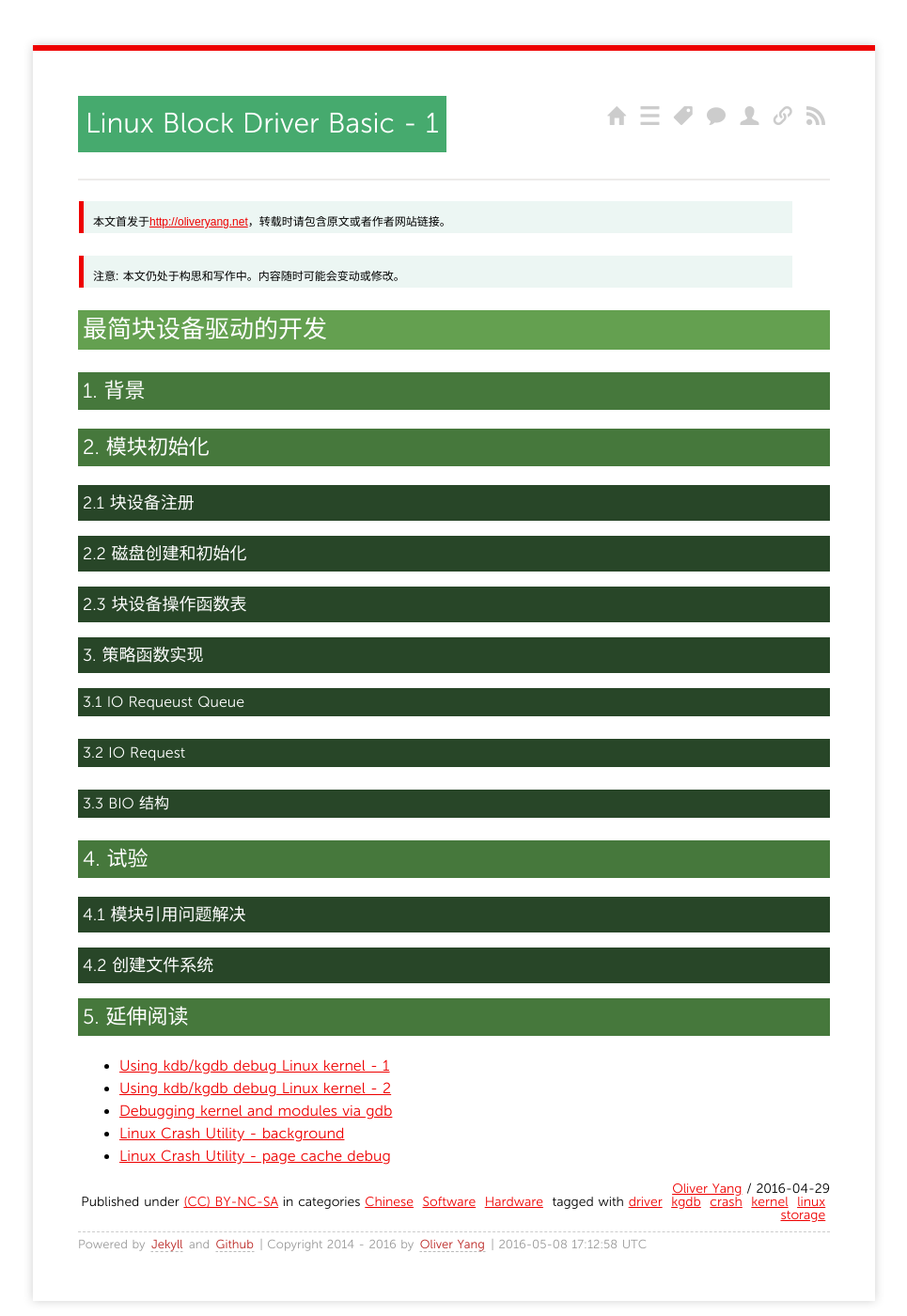
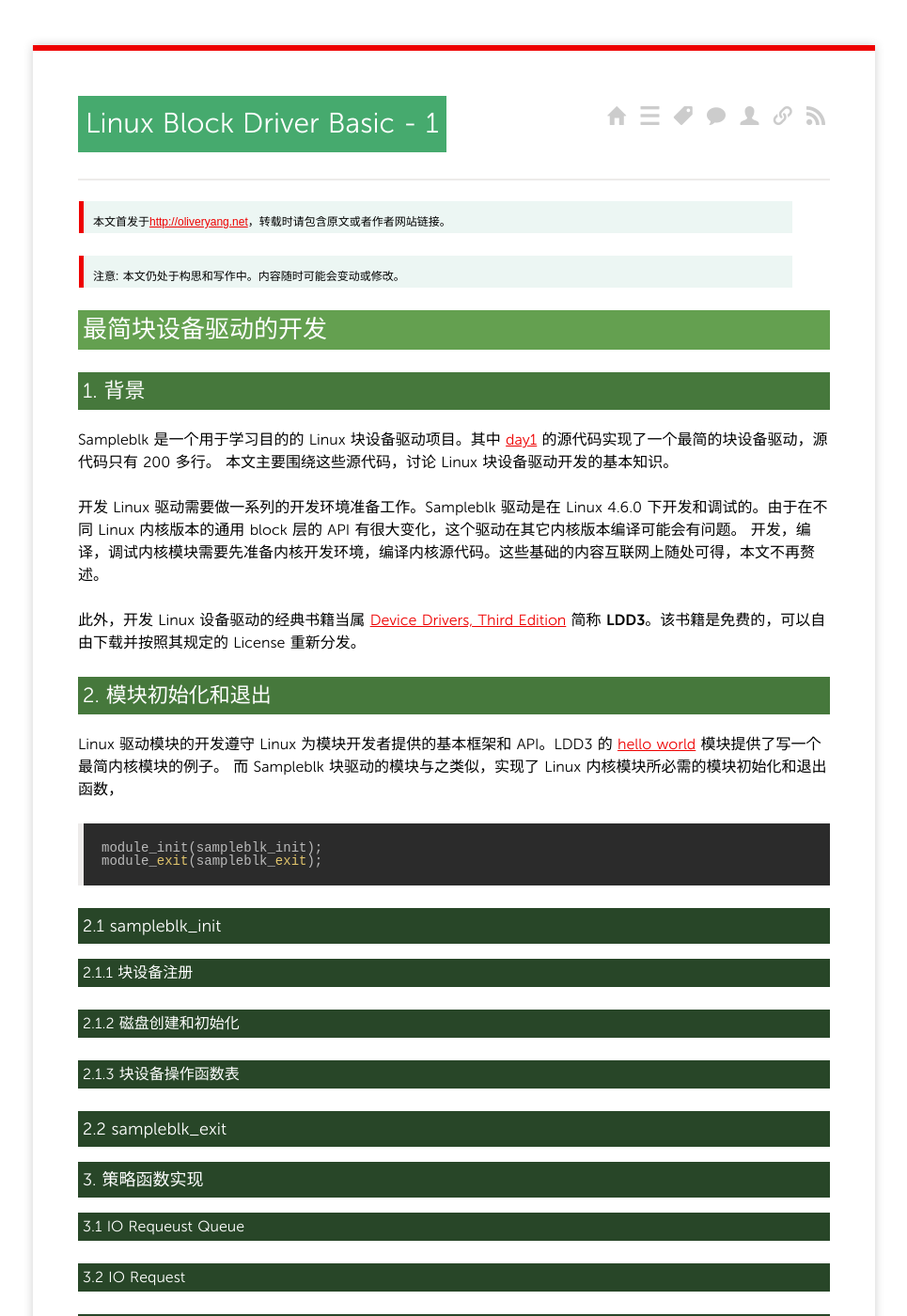
Before and after one commit to yangoliver/yangoliver.github.io, a Jekyll site: the page built from _posts/2016/2016-04-29-linux-block-driver-basic-1.md, in a window 1280 px wide and 1400 px high. Shown: the whole window at 94% size, without its empty margins (157-1122 px from the left). Built offline with Jekyll 4.4.1, drawn with Linux system fonts in a browser that asks for light colours; comment, search, counter and statistics services are not loaded.

Commit message:
draft: background section and beginning of module init/exit

```diff
--- a/_posts/2016/2016-04-29-linux-block-driver-basic-1.md
+++ b/_posts/2016/2016-04-29-linux-block-driver-basic-1.md
@@ -14,13 +14,31 @@ tags: [driver, kgdb, crash, kernel, linux, storage]
 
 ### 1. 背景
 
-### 2. 模块初始化
+Sampleblk 是一个用于学习目的的 Linux 块设备驱动项目。其中 [day1](https://github.com/yangoliver/lktm/tree/master/drivers/block/sampleblk/day1) 的源代码实现了一个最简的块设备驱动，源代码只有 200 多行。
+本文主要围绕这些源代码，讨论 Linux 块设备驱动开发的基本知识。
 
-#### 2.1 块设备注册
+开发 Linux 驱动需要做一系列的开发环境准备工作。Sampleblk 驱动是在 Linux 4.6.0 下开发和调试的。由于在不同 Linux 内核版本的通用 block 层的 API 有很大变化，这个驱动在其它内核版本编译可能会有问题。
+开发，编译，调试内核模块需要先准备内核开发环境，编译内核源代码。这些基础的内容互联网上随处可得，本文不再赘述。
 
-#### 2.2 磁盘创建和初始化
+此外，开发 Linux 设备驱动的经典书籍当属 [Device Drivers, Third Edition](http://lwn.net/Kernel/LDD3) 简称 **LDD3**。该书籍是免费的，可以自由下载并按照其规定的 License 重新分发。
 
-#### 2.3 块设备操作函数表
+### 2. 模块初始化和退出
+
+Linux 驱动模块的开发遵守 Linux 为模块开发者提供的基本框架和 API。LDD3 的 [hello world](https://github.com/martinezjavier/ldd3/blob/master/misc-modules/hello.c) 模块提供了写一个最简内核模块的例子。
+而 Sampleblk 块驱动的模块与之类似，实现了 Linux 内核模块所必需的模块初始化和退出函数，
+
+	module_init(sampleblk_init);
+	module_exit(sampleblk_exit);
+
+#### 2.1 sampleblk_init
+
+##### 2.1.1 块设备注册
+
+##### 2.1.2 磁盘创建和初始化
+
+##### 2.1.3 块设备操作函数表
+
+#### 2.2 sampleblk_exit
 
 #### 3. 策略函数实现
 
```
